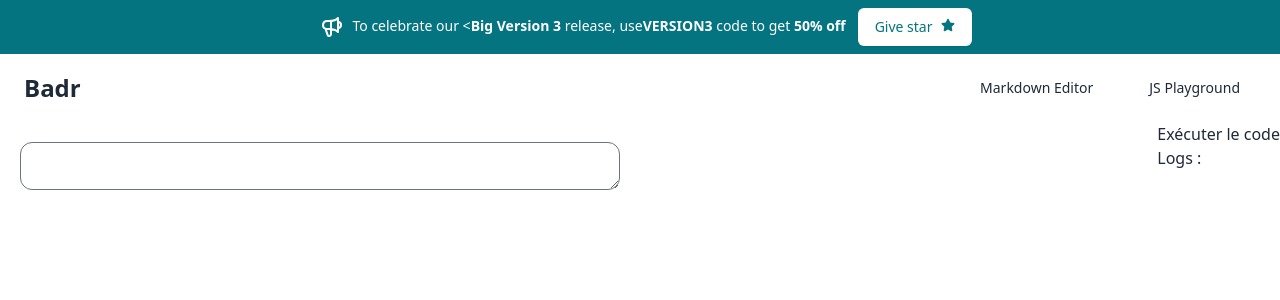
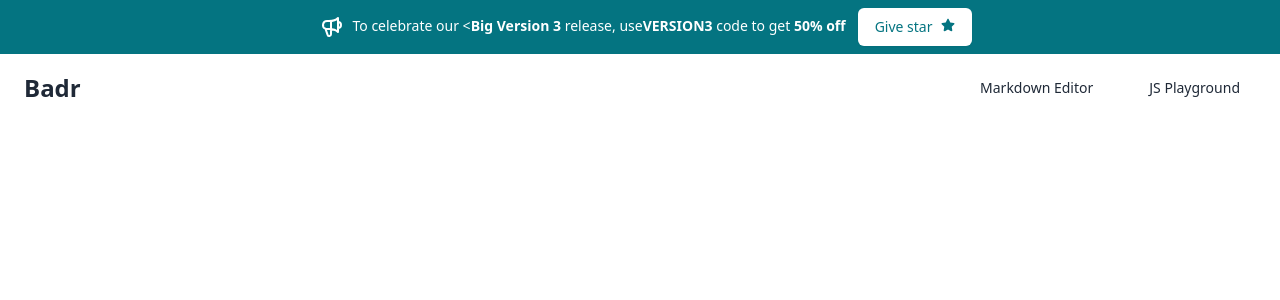
Before and after one commit to fabrichgit/codeZen, a React (Vite) app: page / in a window 1280 px wide. Shown: the top 300 px of the page. Built offline with nearby package versions, Linux system fonts and the light colour scheme.

Commit message:
feat: paggination

```diff
--- a/src/App.tsx
+++ b/src/App.tsx
@@ -1,23 +1,17 @@
-import { Link } from 'react-router-dom';
 import JSPlayground from './pages/JSPlayground';
 import Header from './components/Header';
+import { Route, Routes } from 'react-router-dom';
+import MDPreview from './pages/MDPreview';
 
 function App() {
     return (
         <div className='w-screen h-screen overflow-y-auto'>
             <Header/>
-            {/* <header>
-                <div></div>
-                <nav>
-                    <ul>
-                        <li>
-                            <Link
-                        </li>
-                    </ul>
-                </nav>
-            </header> */}
             <main>
-            <JSPlayground/>
+                <Routes>
+                    <Route path='/js-playground' element={<JSPlayground/>}/>
+                    <Route path='/mardown-editor' element={<MDPreview/>}/>
+                </Routes>
             </main>
         </div>
     )
```
